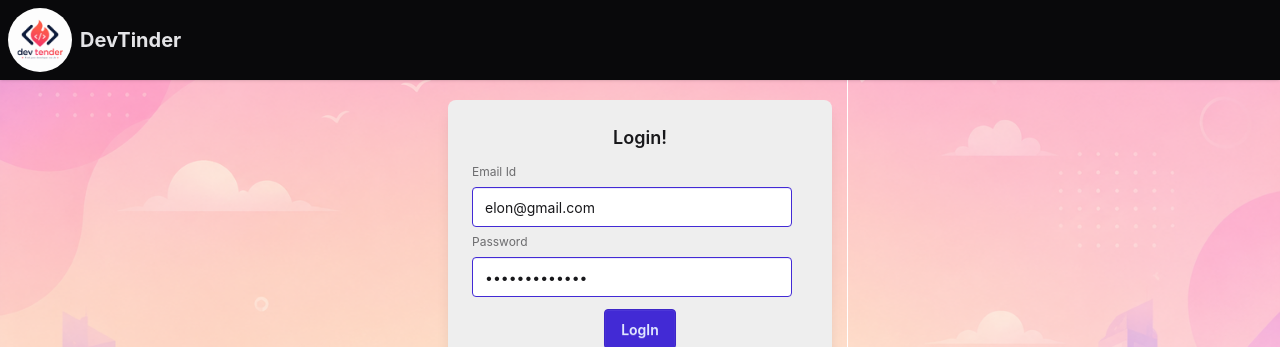
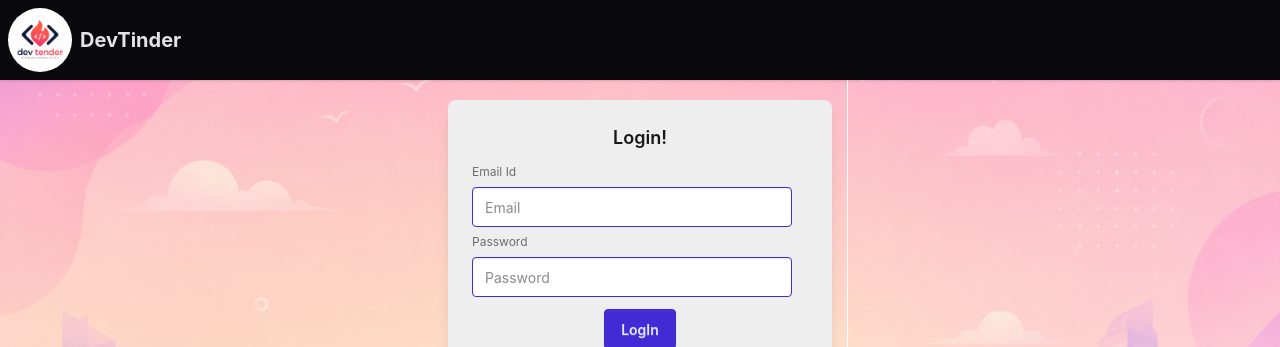
Before and after one commit to mshingane18/devTinder-web, a React (Vite) app: page /login in a window 1280 px wide. Shown: the top 347 px of the page. Built offline with nearby package versions, Linux system fonts and the light colour scheme; no server answers; the HTML template or start-up script is replaced by a standard one.

Commit message:
error resolved

```diff
--- a/src/app/components/Connections.jsx
+++ b/src/app/components/Connections.jsx
@@ -32,7 +32,7 @@ const Connections = () => {
 
   if (connections.length === 0)
     return (
-      <div className="flex justify-center pt-10">
+      <div className="flex justify-center pt-20">
         <h1>No connections found</h1>
       </div>
     );
--- a/src/app/components/EditProfile.jsx
+++ b/src/app/components/EditProfile.jsx
@@ -4,7 +4,7 @@ import { BASE_URL } from "../utils/constants";
 import { useDispatch, useSelector } from "react-redux";
 import { addUser } from "../utils/userSlice";
 import UserCard from "./UserCard";
-import Notification from "./notification";
+import Notification from "./Notification";
 
 const EditProfile = ({ user }) => {
   const { firstName, lastName, age, gender, about, photoUrl, skills } = user;
--- a/src/app/components/Login.jsx
+++ b/src/app/components/Login.jsx
@@ -9,8 +9,8 @@ import Notification from "./Notification";
 
 const Login = () => {
   const [formData, setFormData] = useState({
-    emailId: "elon@gmail.com",
-    password: "mShingane@123",
+    emailId: "",
+    password: "",
   });
   const [error, setError] = useState("");
 
--- a/src/app/components/Requests.jsx
+++ b/src/app/components/Requests.jsx
@@ -57,8 +57,8 @@ const Requests = () => {
 
   if (requests.length === 0)
     return (
-      <div className="flex justify-center p-5 bg-base-300 mt-10">
-        <h1>No request found</h1>
+      <div className="flex justify-center mt-20">
+        <h1>No requests found.</h1>
       </div>
     );
   return (
```
